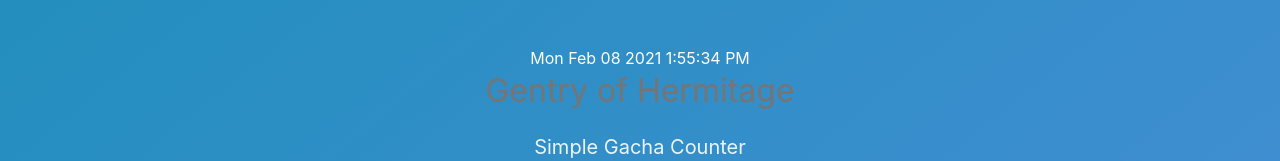
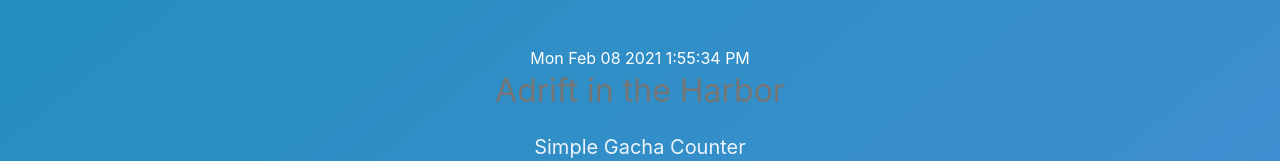
Before and after one commit to citrussilver/gacha_counter_lite, a Vue app: page / in a window 1280 px wide. Shown: the part 134-295 px from the top of the page. Built offline with nearby package versions, Linux system fonts and the light colour scheme.

Commit message:
Revert Banner Title to original title

```diff
--- a/src/components/BannerLabel.vue
+++ b/src/components/BannerLabel.vue
@@ -12,7 +12,7 @@ export default {
     name: 'BannerLabel',
     data() {
         return {
-            currentWish: 'Gentry of Hermitage',
+            currentWish: 'Adrift in the Harbor',
         }
     },
 }
```
